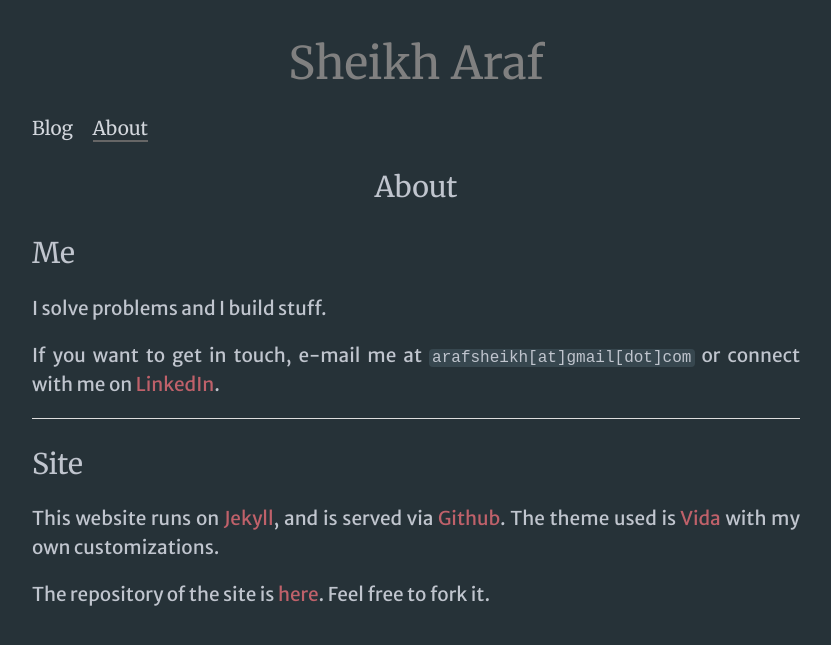
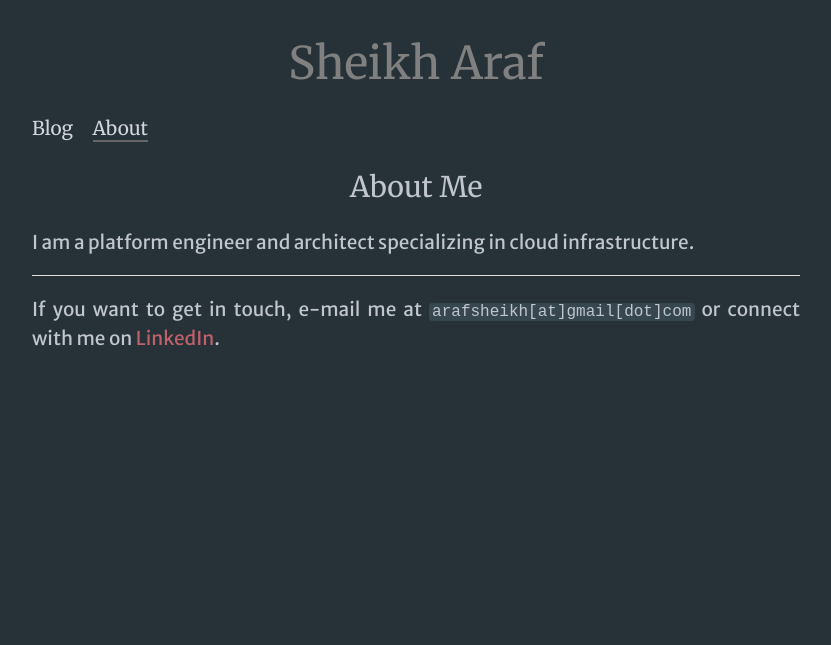
Before and after one commit to arafsheikh/arafsheikh.github.io, a Jekyll site: the page built from about.md, in a window 1280 px wide. Shown: the top 645 px of the page, without its empty margins (224-1055 px from the left). Built offline with Jekyll 4.4.1, drawn with Linux system fonts in a browser that asks for light colours.

Commit message:
Update about.md

```diff
--- a/about.md
+++ b/about.md
@@ -1,19 +1,11 @@
 ---
 layout:    page
-title:	About
+title:	About Me
 permalink: /about/
 ---
 
-## Me
-
-I solve problems and I build stuff.
-
-If you want to get in touch, e-mail me at `arafsheikh[at]gmail[dot]com` or connect with me on [LinkedIn](https://www.linkedin.com/in/sheikharaf/).
+I am a platform engineer and architect specializing in cloud infrastructure.
 
 -----------------------
 
-## Site
-
-This website runs on [Jekyll](http://jekyllrb.com/), and is served via [Github](https://github.com/). The theme used is [Vida](https://github.com/syaning/vida) with my own customizations.
-
-The repository of the site is [here](https://github.com/arafsheikh/arafsheikh.github.io). Feel free to fork it.
+If you want to get in touch, e-mail me at `arafsheikh[at]gmail[dot]com` or connect with me on [LinkedIn](https://www.linkedin.com/in/sheikharaf/).
```
